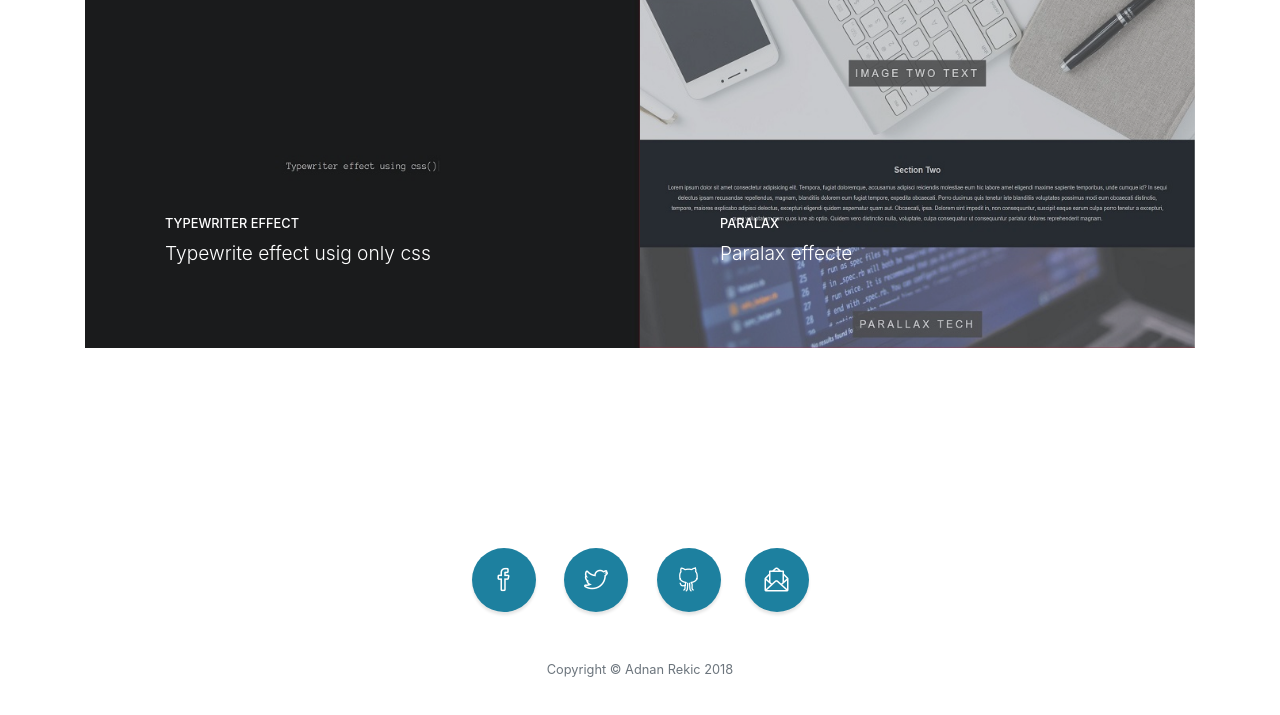
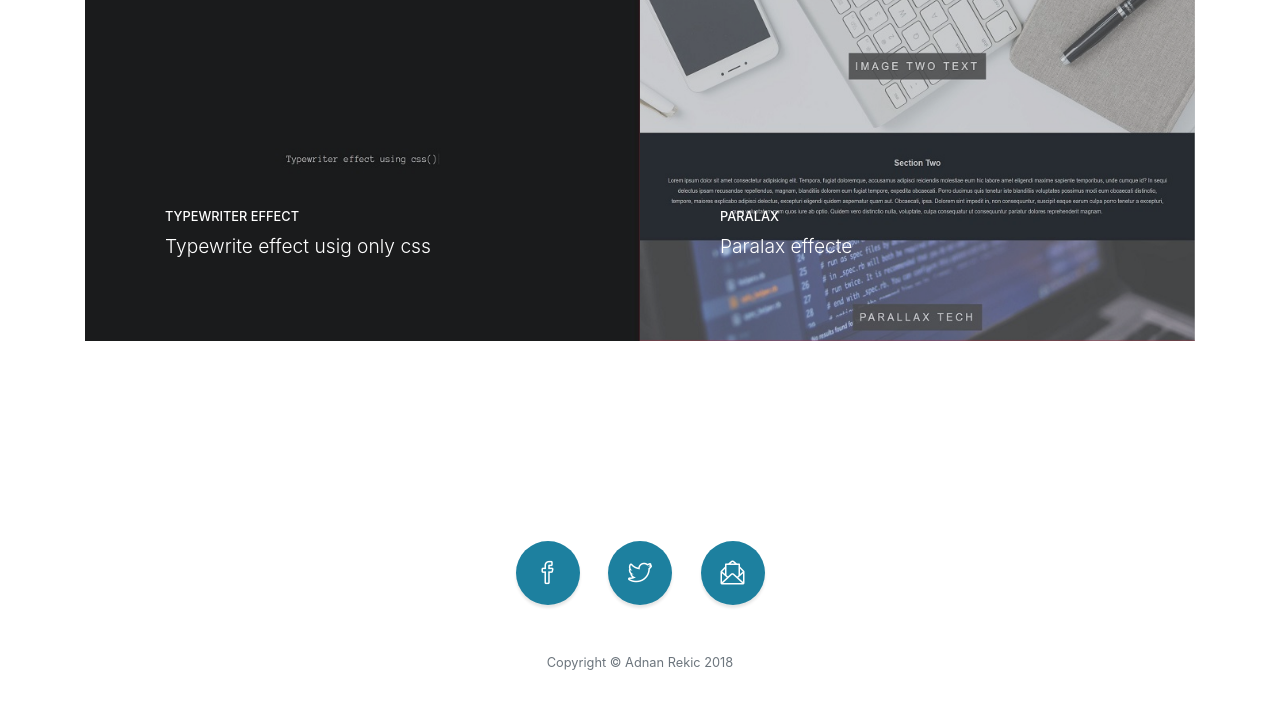
Before and after one commit to profatech/profatech.github.io, a website with bundled scripts: page index.html in a window 1280 px wide. Shown: the part 2523-3238 px from the top of the page. Built offline with nearby package versions, Linux system fonts and the light colour scheme.

Commit message:
thumbnail

```diff
--- a/index.html
+++ b/index.html
@@ -163,7 +163,7 @@
           </a>
         </div>
         <div class="col-lg-6">
-          <a class="portfolio-item" href="https://profatech.github.io/csspers/" target="_blank">
+          <a class="portfolio-item" href="http://trazim.at" target="_blank">
             <span class="caption">
               <span class="caption-content">
                 <h2>Buisness Lists</h2>
@@ -214,10 +214,6 @@
             </a>
           </li>
           <li class="list-inline-item">
-            <a class="social-link rounded-circle text-white mr-3" href="https://github.com/profatech" target="_blank">
-              <i class="icon-social-github"></i>
-            </a>
-            <li class="list-inline-item">
               <a class="social-link rounded-circle text-white" href="mailto:adnan.rekic@gmail.com" target="_blank">
                 <i class="icon-envelope-letter"></i>
               </a>
```
Also changed, not shown: img/portfolio-2.jpg.
